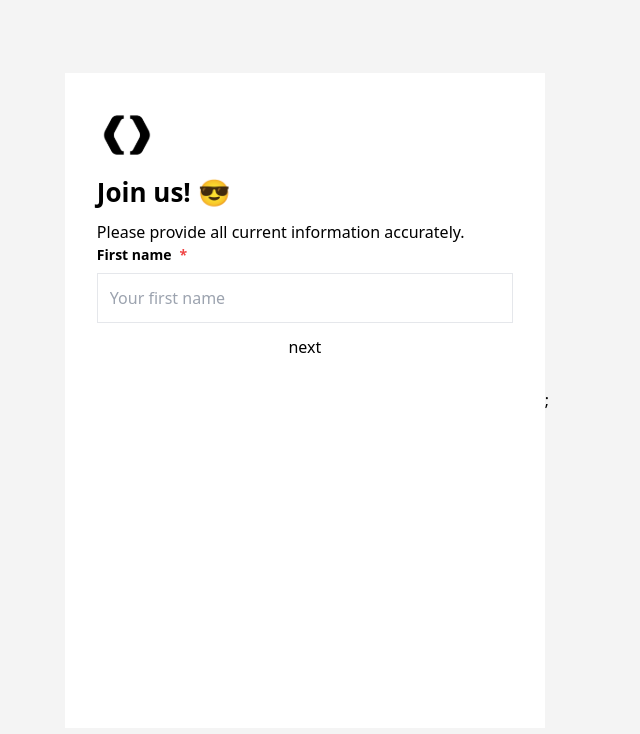
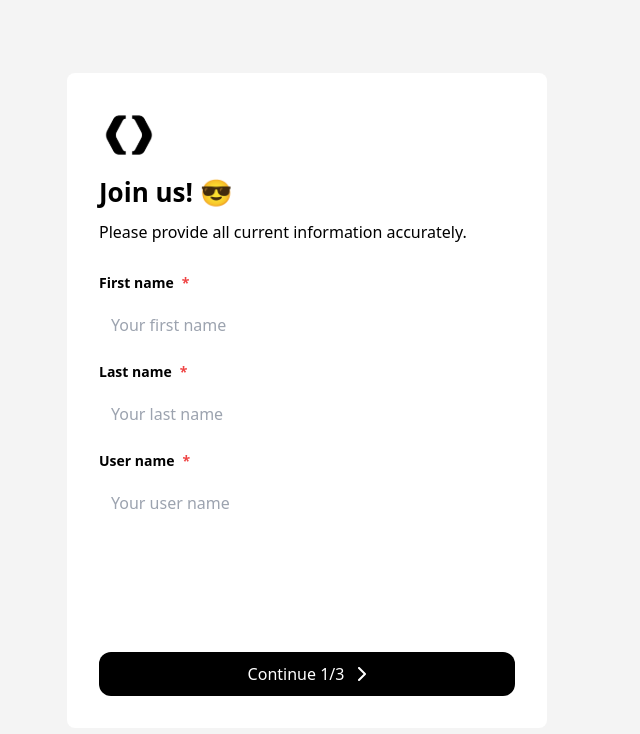
Before and after one commit to tugsuu511/form-app, a Next.js app: page / in a window 1280 px wide. Shown: the top 734 px of the page, without its empty margins (333-973 px from the left). Built offline with nearby package versions, Linux system fonts and the light colour scheme.

Commit message:
step one ended

```diff
--- a/src/app/components/MultiStepForm.js
+++ b/src/app/components/MultiStepForm.js
@@ -18,7 +18,7 @@ const MultiStepForm = () => {
   });
   const [formError, setFormError] = useState({
     firstName: "",
-    lasName: "",
+    lastName: "",
     userName: "",
     email: "",
     phoneNumber: "",
--- a/src/app/components/StepOne.js
+++ b/src/app/components/StepOne.js
@@ -1,6 +1,7 @@
 import React from "react";
 import PineconeLogo from "@/app/icons/PineconeLogo";
-import { isStepOneValid } from "../utils/StepOneValidation";
+import Chevron from "@/app/icons/Chevron";
+import { isStepOneValid } from "../utils/stepOneValidation";
 import Input from "@/app/components/Input";
 
 const StepOne = (props) => {
@@ -30,20 +31,24 @@ const StepOne = (props) => {
     handleError(errors);
   };
   return (
-    <div className="w-[480px] h-[655px] p-[32px] bg-[#FFF]">
+    <div className="w-[480px] h-[655px] p-[32px] bg-[#FFF] flex flex-col justify-between rounded-lg">
+      <div>
         <div className="flex flex-col gap-2">
           <PineconeLogo />
           <p className="text-[26px] font-semibold">Join us! 😎</p>
           <p>Please provide all current information accurately.</p>
         </div>
-      <div className=" flex flex-col gap-3">
+        <div className=" flex flex-col gap-3 mt-[28px]">
           <div className="flex flex-col gap-2">
             <div className="flex flex-row gap-2">
               <p className="text-[14px] font-semibold">First name</p>
               <p className="text-red-500 text-[14px] font-semibold">*</p>
             </div>
             <input
-            className="w-full p-[12px] border"
+              name={"firstName"}
+              className={`${
+                errors.firstName.length > 0 ? "" : ""
+              },"w-full p-[12px] border"`}
               placeholder="Your first name"
               onChange={handleChange}
             ></input>
@@ -51,8 +56,45 @@ const StepOne = (props) => {
               <p className="text-red-500">{errors.firstName}</p>
             )}
           </div>
-        <button onClick={handleFormNextStep}>next</button>
+          <div className="flex flex-col gap-2">
+            <div className="flex flex-row gap-2">
+              <p className="text-[14px] font-semibold">Last name</p>
+              <p className="text-red-500 text-[14px] font-semibold">*</p>
             </div>
+            <input
+              name={"lastName"}
+              className={`${
+                errors.lastName.length > 0 ? "" : ""
+              },"w-full p-[12px] border"`}
+              placeholder="Your last name"
+              onChange={handleChange}
+            ></input>
+            {errors.lastName.length > 0 && (
+              <p className="text-red-500">{errors.lastName}</p>
+            )}
+          </div>
+          <div className="flex flex-col gap-2">
+            <div className="flex flex-row gap-2">
+              <p className="text-[14px] font-semibold">User name</p>
+              <p className="text-red-500 text-[14px] font-semibold">*</p>
+            </div>
+            <input
+              name={"userName"}
+              className={`${
+                errors.userName.length > 0 ? "" : ""
+              },"w-full p-[12px] border"`}
+              placeholder="Your user name"
+              onChange={handleChange}
+            ></input>
+            {errors.userName.length > 0 && (
+              <p className="text-red-500">{errors.userName}</p>
+            )}
+          </div>
+        </div>
+      </div>
+      <button className="flex items-center justify-center gap-3 bg-black text-white rounded-xl p-[10px]" onClick={handleFormNextStep}>
+        Continue 1/3 <Chevron />
+      </button>
     </div>
   );
 };
--- /dev/null
+++ b/src/app/icons/Chevron.js
@@ -0,0 +1,10 @@
+import * as React from "react"
+const SvgComponent = (props) => (
+  <svg className="w-[10px]" xmlns="http://www.w3.org/2000/svg" viewBox="0 0 320 512" {...props}>
+    <path
+      fill="#fff"
+      d="M310.6 233.4c12.5 12.5 12.5 32.8 0 45.3l-192 192c-12.5 12.5-32.8 12.5-45.3 0s-12.5-32.8 0-45.3L242.7 256 73.4 86.6c-12.5-12.5-12.5-32.8 0-45.3s32.8-12.5 45.3 0l192 192z"
+    />
+  </svg>
+)
+export default SvgComponent
--- a/src/app/page.js
+++ b/src/app/page.js
@@ -4,7 +4,7 @@ import MultiStepForm from "@/app/components/MultiStepForm";
 export default function Home() {
   return (
     <div className="w-full h-screen flex justify-center items-center bg-body">
-      <MultiStepForm />;
+      <MultiStepForm />
     </div>
   );
 }
--- a/src/app/utils/stepOneValidation.js
+++ b/src/app/utils/stepOneValidation.js
@@ -1,10 +1,18 @@
 export const isStepOneValid = (data) => {
-    const { firstName } = data;
+    const { firstName , lastName, userName } = data;
     const errors = {};
     let isValid = true;
     if (firstName.length <= 1) {
       errors.firstName = "First name must be at least 2 characters.";
       isValid = false;
     }
+    if (lastName.length <= 1) {
+      errors.lastName = "Last name must be at least 2 characters.";
+      isValid = false;
+    }
+    if (userName.length <= 1) {
+      errors.userName = "User name must be at least 2 characters.";
+      isValid = false;
+    }
     return { isValid, errors };
   };
```
Also changed, not shown: src/app/components/Input.js (+10 -6 lines). Lines whose indentation alone changed are shown as unchanged.
